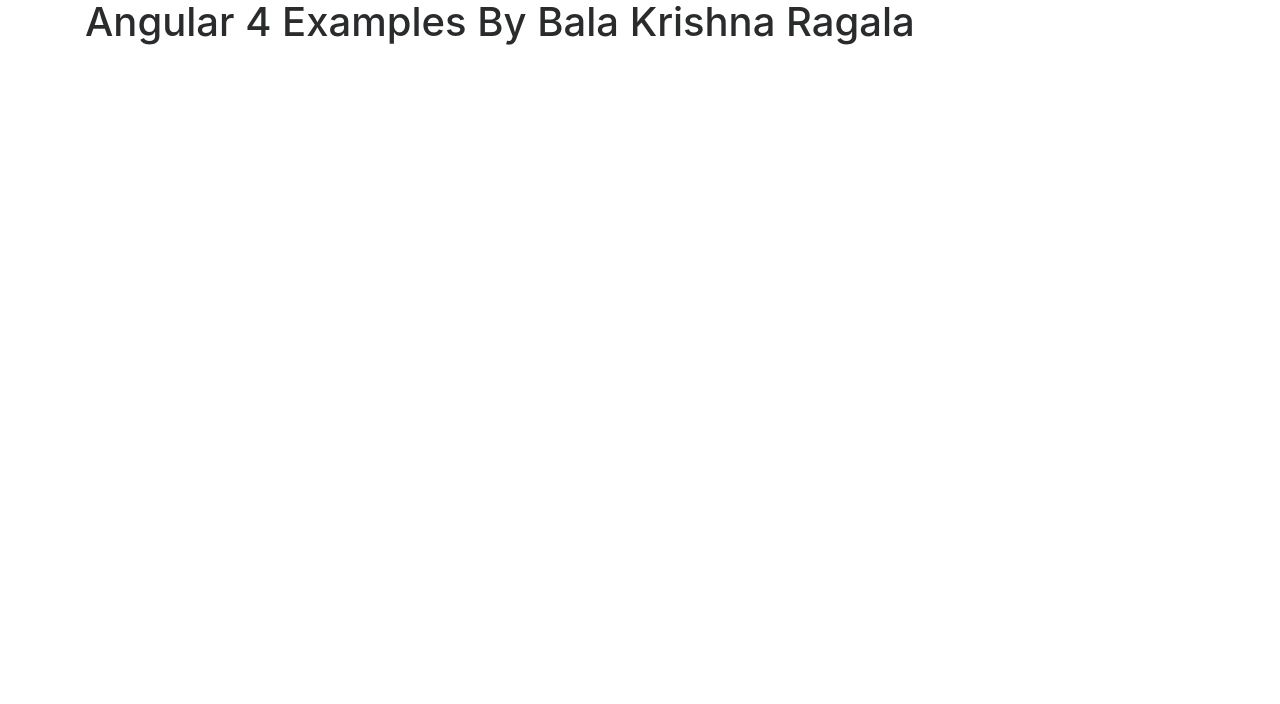
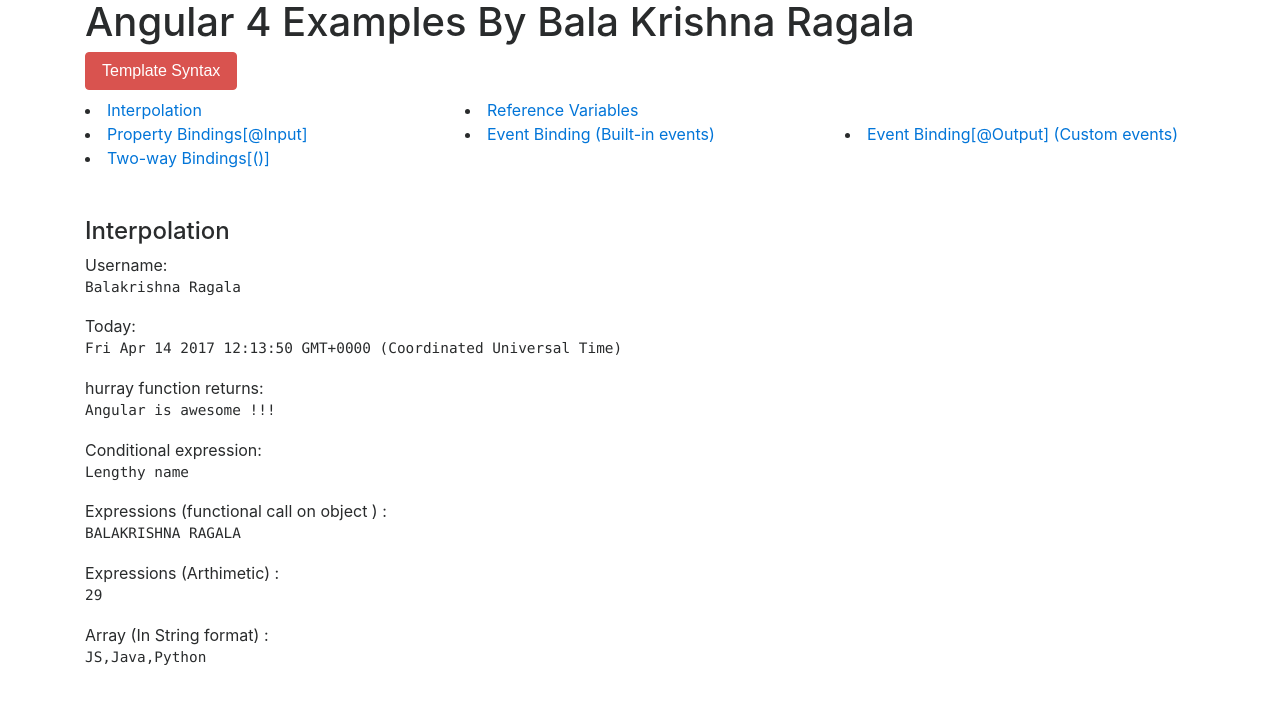
Before and after one commit to baluragala/angular4-examples, an Angular app: page /template/interpolation in a window 1280 px wide. Before the commit this address led to /. Shown: the top 704 px of the page. Built offline with nearby package versions, Linux system fonts and the light colour scheme.

Commit message:
Template Syntax Examples added[WIP]

```diff
--- a/src/app/app.module.ts
+++ b/src/app/app.module.ts
@@ -7,6 +7,7 @@
 import {AppComponent} from './app.component';
 import {PipesModule} from "./pipes/pipes.module";
 import {ExamplesIndexComponent} from './examples-index.component';
+import {TemplateModule} from "./template/template.module";
 
 @NgModule({
   declarations: [
@@ -18,6 +19,7 @@
     FormsModule,
     HttpModule,
     PipesModule,
+    TemplateModule,
     RouterModule.forRoot([{path: '', component: ExamplesIndexComponent}])
   ],
   providers: [],
--- a/src/app/template/card.component.ts
+++ b/src/app/template/card.component.ts
@@ -1,3 +1,25 @@
-/**
- * Created by balu on 4/14/17.
- */
+import {Component, Input} from "@angular/core";
+@Component({
+  selector: 'app-card',
+  template: `
+   <div>
+      <h5>Header:</h5>
+      <pre>{{header}}</pre>
+   </div>
+   <div>
+      <h5>Body:</h5>
+      <pre>{{body.data}}</pre>
+   </div>
+   <div>
+      <h5>Footer:</h5>
+      <pre>{{footer}}</pre>
+   </div>
+`
+})
+export class CardComponent {
+
+  @Input() header;
+  @Input('content') body;
+  @Input() footer;
+
+}
--- /dev/null
+++ b/src/app/template/event-binding-default.component.ts
@@ -0,0 +1,19 @@
+import { Component, OnInit } from '@angular/core';
+
+@Component({
+  selector: 'app-event-binding-default',
+  template: `
+    <p>
+      event-binding-default Works!
+    </p>
+  `,
+  styles: []
+})
+export class EventBindingDefaultComponent implements OnInit {
+
+  constructor() { }
+
+  ngOnInit() {
+  }
+
+}
--- /dev/null
+++ b/src/app/template/interpolation.component.ts
@@ -0,0 +1,59 @@
+import {Component, OnInit} from '@angular/core';
+import {Router} from "@angular/router";
+
+@Component({
+  selector: 'app-interpolation',
+  template: `
+    <h4>
+      Interpolation
+    </h4>
+    <div>
+    Username: <pre>{{username}}</pre>
+    </div>
+    <div>
+    Today: <pre>{{today}}</pre>
+    </div>
+
+    <div>
+    hurray function returns: <pre>{{hurray()}}</pre>
+    </div>
+
+    <div>
+    Conditional expression: <pre>{{username.length > 10 ? 'Lengthy name' : 'short name'}}</pre>
+    </div>
+
+    <div>
+    Expressions (functional call on object ) : <pre>{{ username.toUpperCase() }}</pre>
+    </div>
+
+    <div>
+    Expressions (Arthimetic) : <pre>{{ 2 * 10 + 18 / 2 % 10 }}</pre>
+    </div>
+
+    <div>
+    Array (In String format) : <pre>{{ languages }}</pre>
+    </div>
+  `,
+  styles: []
+})
+export class InterpolationComponent implements OnInit {
+
+  username: string = "Balakrishna Ragala";
+  today: Date = new Date();
+  languages:Array<string>=['JS','Java','Python'];
+
+  constructor(private router: Router) {
+  }
+
+  ngOnInit() {
+  }
+
+  OnClick() {
+    this.router.navigateByUrl("/template")
+  }
+
+  hurray() {
+    return "Angular is awesome !!!"
+  }
+
+}
--- /dev/null
+++ b/src/app/template/property-binding.component.ts
@@ -0,0 +1,34 @@
+import {Component, OnInit} from '@angular/core';
+
+@Component({
+  selector: 'app-property-binding',
+  template: `
+    <h4>
+      Property Binding [  ]
+    </h4>
+    <img
+    [src]="'https://angular.io/resources/images/logos/angular/angular.svg'"
+    role="presentation"
+    [style.width.px]=150
+    />
+    <hr/>
+    <app-card [header]="header" [content]="content" [footer]="footer"></app-card>
+  `,
+  styles: []
+})
+export class PropertyBindingComponent implements OnInit {
+
+  header: string = "This is header";
+  content: any = {
+    data: "This is data",
+    weight: 250
+  };
+  footer: string = "This is footer";
+
+  constructor() {
+  }
+
+  ngOnInit() {
+  }
+
+}
--- /dev/null
+++ b/src/app/template/reference-variable.component.ts
@@ -0,0 +1,26 @@
+import {Component, OnInit} from '@angular/core';
+
+@Component({
+  selector: 'app-reference-variable',
+  template: `
+    <h4>
+      Template Reference Variables
+    </h4>
+    <p>Define variable #message:</p>
+    <p #message>This is a paragraph !!!</p>
+    <pre>{{ message.textContent  }}</pre>
+    <hr/>
+    <app-card #card [header]="'Wah Angular!'" [content]="{}"  style="border:5px solid darkred"></app-card>
+    <p>Header input property from app-card compoent: </p><pre>{{ card.header }}</pre>
+  `,
+  styles: []
+})
+export class ReferenceVariableComponent implements OnInit {
+
+  constructor() {
+  }
+
+  ngOnInit() {
+  }
+
+}
--- /dev/null
+++ b/src/app/template/template-index.component.html
@@ -0,0 +1,31 @@
+<fieldset>
+  <legend>
+    <button class="btn btn-danger" (click)="OnClick()">Template Syntax</button>
+  </legend>
+  <div class="row">
+    <div class="col-md-4">
+      <li><a [routerLink]="['interpolation']">Interpolation</a></li>
+    </div>
+    <div class="col-md-4">
+      <li><a [routerLink]="['reference']">Reference Variables</a></li>
+    </div>
+  </div>
+  <div class="row">
+    <div class="col-md-4">
+      <li><a [routerLink]="['property']">Property Bindings[@Input]</a></li>
+    </div>
+    <div class="col-md-4">
+      <li><a [routerLink]="['event-default']">Event Binding (Built-in events)</a></li>
+    </div>
+    <div class="col-md-4">
+      <li><a [routerLink]="['event-custom']">Event Binding[@Output] (Custom events)</a></li>
+    </div>
+  </div>
+  <div class="row">
+    <div class="col-md-4">
+      <li><a [routerLink]="['two-way']">Two-way Bindings[()]</a></li>
+    </div>
+  </div>
+  <br/><br/>
+  <router-outlet></router-outlet>
+</fieldset>
--- /dev/null
+++ b/src/app/template/template-index.component.ts
@@ -0,0 +1,15 @@
+import { Component, OnInit } from '@angular/core';
+
+@Component({
+  selector: 'app-template-index',
+  templateUrl: './template-index.component.html',
+  styles: []
+})
+export class TemplateIndexComponent implements OnInit {
+
+  constructor() { }
+
+  ngOnInit() {
+  }
+
+}
--- a/src/app/template/template.routes.ts
+++ b/src/app/template/template.routes.ts
@@ -1,3 +1,14 @@
-/**
- * Created by balu on 4/14/17.
- */
+import {TemplateIndexComponent} from "./template-index.component";
+import {InterpolationComponent} from "./interpolation.component";
+import {PropertyBindingComponent} from "./property-binding.component";
+import {ReferenceVariableComponent} from "./reference-variable.component";
+
+export const templateRoutes = [
+  {
+    path: 'template', component: TemplateIndexComponent, children: [
+    {path: 'interpolation', component: InterpolationComponent},
+    {path: 'property', component: PropertyBindingComponent},
+    {path: 'reference', component: ReferenceVariableComponent}
+  ]
+  },
+];
```
Also changed, not shown: src/app/template/template.module.ts (added, +20 -0 lines).
